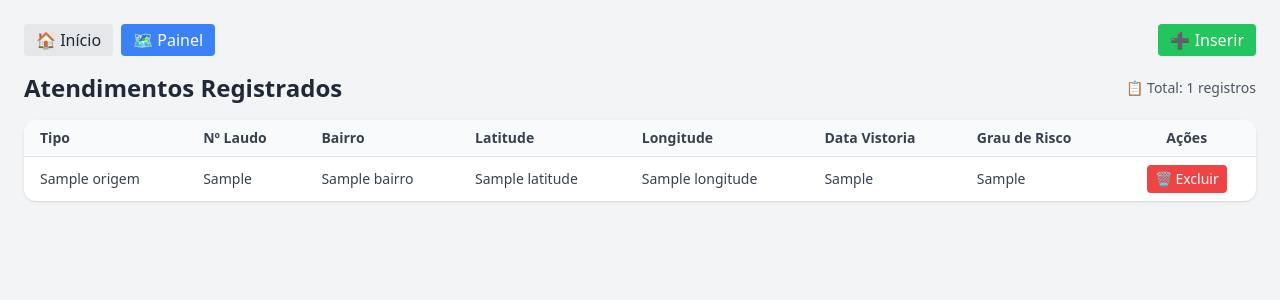
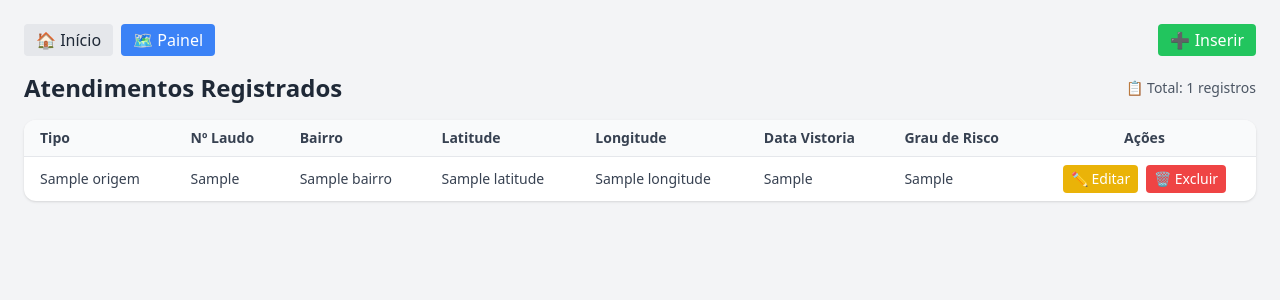
Before and after one commit to jpauloasx/gerador-laudos, a Flask app: template templates/atendimentos.html in a window 1280 px wide. Shown: the top 300 px of the page. Run offline with Flask 3, Linux system fonts and the light colour scheme; the template is opened without the code that fills it: most values are stand-ins (such as "Sample title", 1, 10 or a date in 2020); parts of the project's set-up code (start-up, migrations or seed data) failed here and were passed over; some libraries are stand-ins or nearby versions.

Commit message:
Update atendimentos.html

```diff
--- a/templates/atendimentos.html
+++ b/templates/atendimentos.html
@@ -80,6 +80,10 @@
                    ⬇️ Download
                 </a>
               {% endif %}
+              <a href="{{ url_for('editar_atendimento', numero_laudo=a.numero_laudo) }}"
+                   class="bg-yellow-500 hover:bg-yellow-600 text-white px-2 py-1 rounded">
+                   ✏️ Editar
+             </a>
               <form action="{{ url_for('excluir_atendimento', numero_laudo=a.numero_laudo) }}" method="POST"
                     onsubmit="return confirm('Excluir este atendimento?')">
                 <button type="submit" class="bg-red-500 hover:bg-red-600 text-white px-2 py-1 rounded">🗑️ Excluir</button>
```
